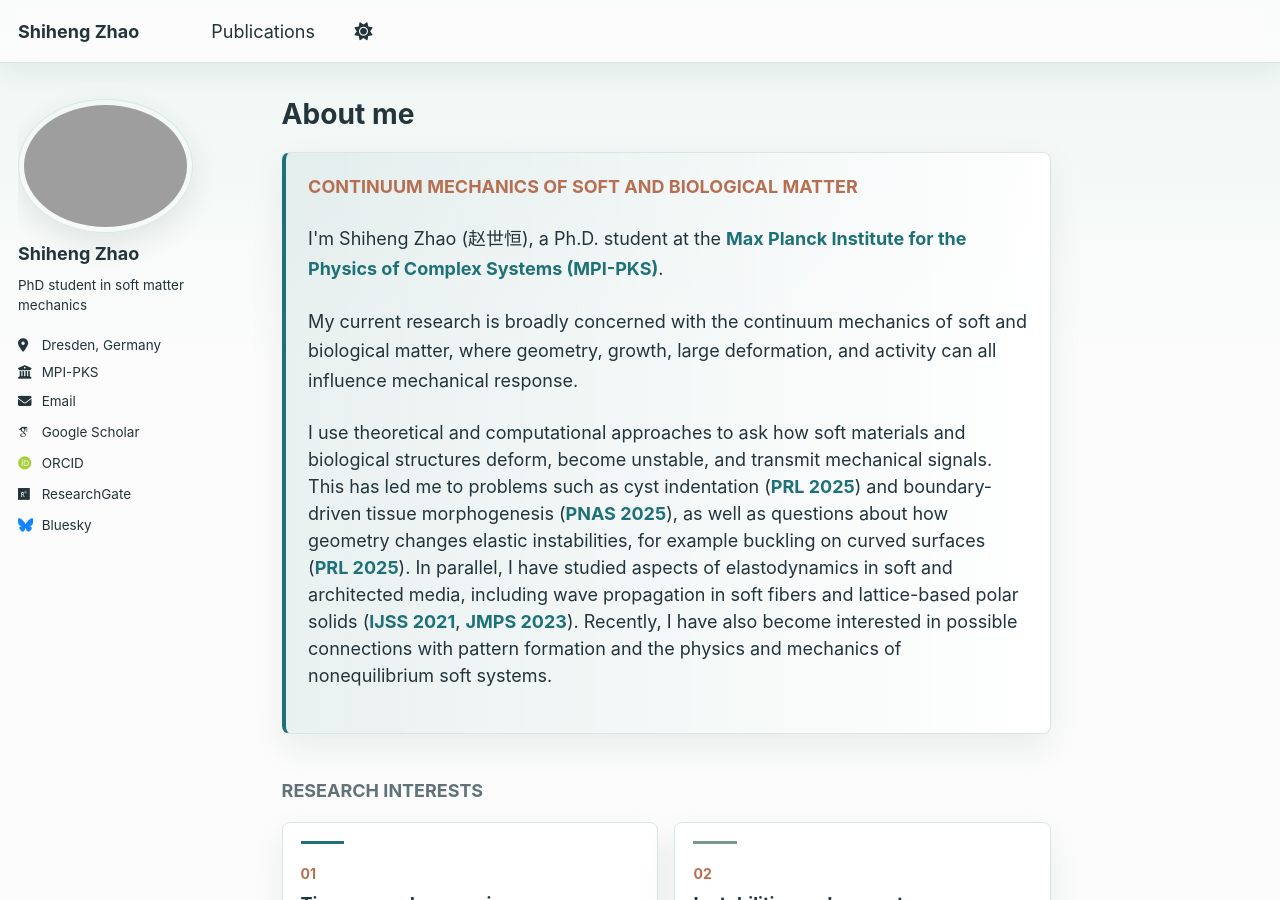
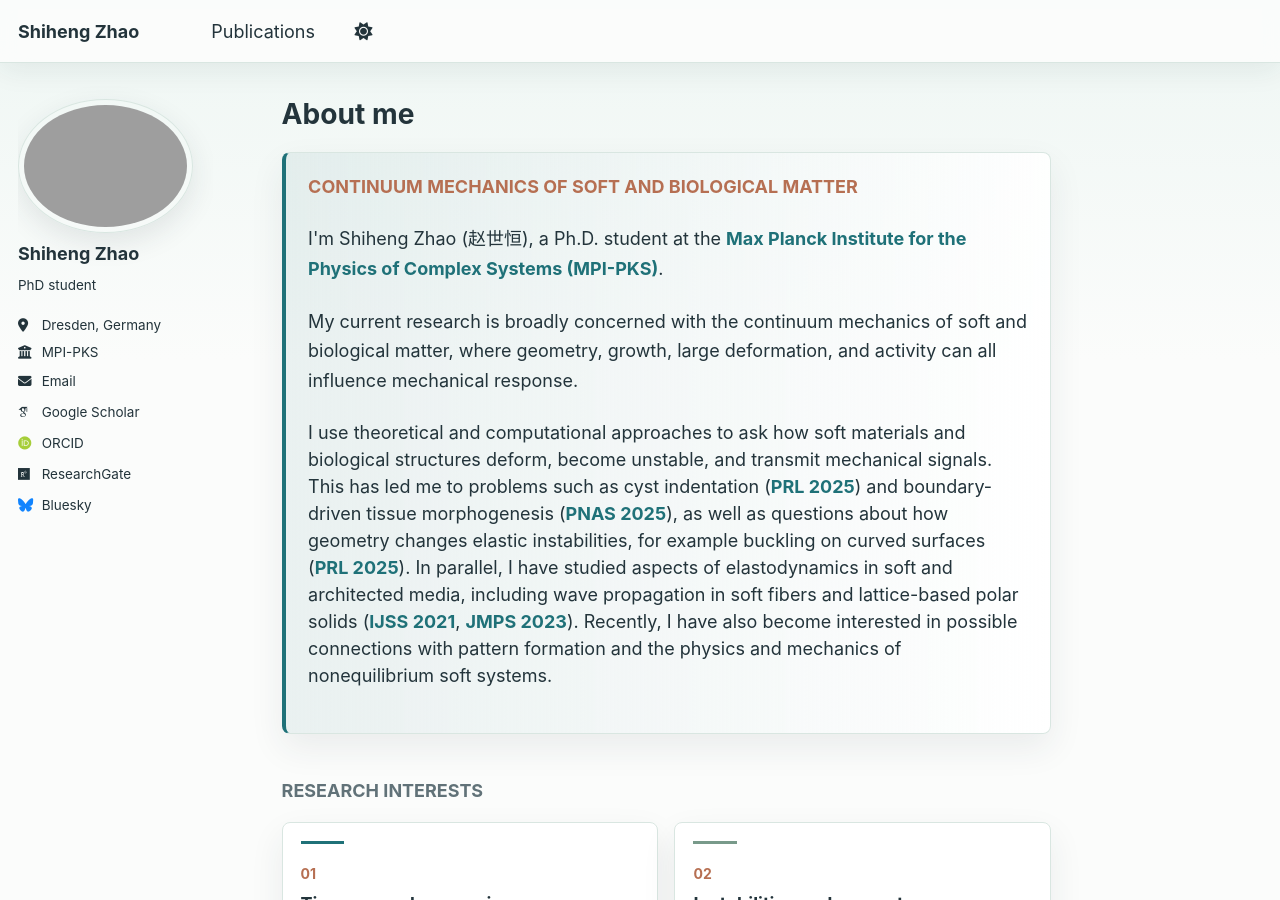
Before and after one commit to Iamzsh/Iamzsh.github.io, a Jekyll site: the page built from _pages/about.md, in a window 1280 px wide and 900 px high. Built offline with Jekyll 4.4.1, drawn with Linux system fonts in a browser that asks for light colours; some web fonts are replaced.

Commit message:
Shorten bio in configuration file

```diff
--- a/_config.yml
+++ b/_config.yml
@@ -25,7 +25,7 @@ author:
   avatar           : "prot.JPG"
   name             : "Shiheng Zhao"
   pronouns         : # example: "he/his"
-  bio              : "PhD student in soft matter mechanics"
+  bio              : "PhD student"
   location         : "Dresden, Germany"
   employer         : "MPI-PKS"
   uri              : # URL
```
